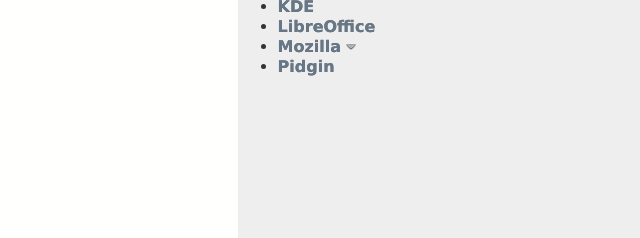
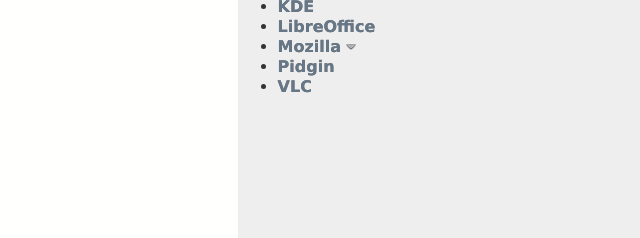
Before and after one commit to sayak-sarkar/l10n-dashboard, a plain HTML site: page index.html in a window 1280 px wide. Shown: the part 149-387 px from the top of the page, 300-940 px from the left. Drawn offline with Linux system fonts and the light colour scheme; a script that the page names is missing.

Commit message:
Added VLC project

```diff
--- a/index.html
+++ b/index.html
@@ -57,6 +57,7 @@
     					</ul>
     				</li>
     				<li><strong><a class="transifex" href="https://www.transifex.com/projects/p/pidgin/">Pidgin</a></strong></li>
+    				<li><strong><a class="transifex" href="https://www.transifex.com/projects/p/vlc-trans/">VLC</a></a></strong></li>
     			</ul>
             </div>
 
```
